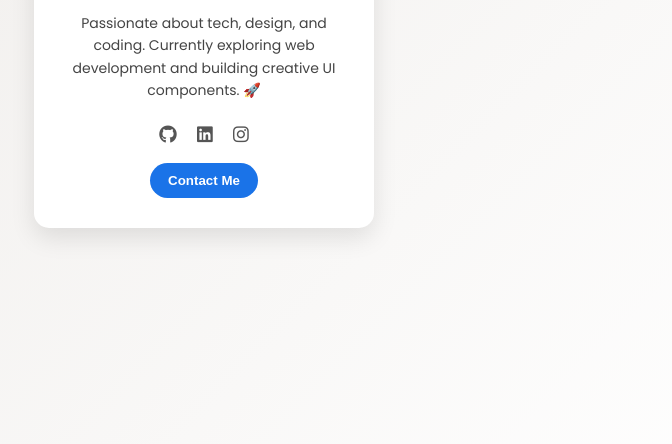
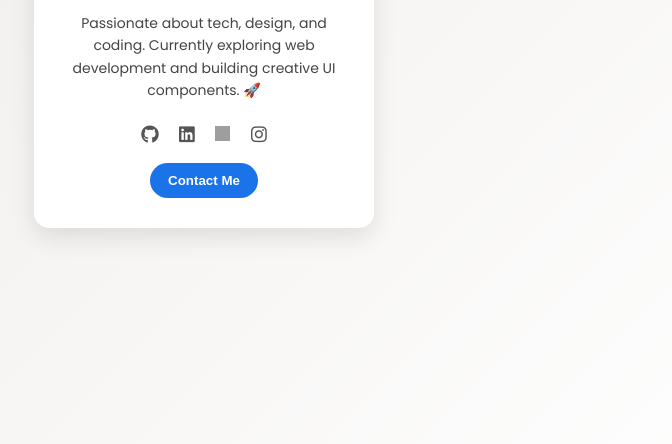
Before and after one commit to Gurmeet-12/Profile-Card, a plain HTML site: page index.html in a window 1280 px wide. Shown: the part 356-800 px from the top of the page, without its empty margins (436-1108 px from the left). Drawn offline with Linux system fonts and the light colour scheme; grey boxes are pictures that could not be loaded.

Commit message:
Update index.html

```diff
--- a/index.html
+++ b/index.html
@@ -18,9 +18,15 @@
     <div class="socials">
       <a href="https://github.com/Gurmeet-12" class="icon"><i class="fab fa-github"></i></a>
       <a href="https://www.linkedin.com/in/gurmeet-singh12/" class="icon"><i class="fab fa-linkedin"></i></a>
+      <a href="https://leetcode.com/u/Gurmeet_Singh_12/" class="icon" target="_blank">
+                <img src="https://upload.wikimedia.org/wikipedia/commons/1/19/LeetCode_logo_black.png" alt="LeetCode"
+                    style="width: 15px; height: 15px;">
+      </a>
       <a href="https://www.instagram.com/gurmeet_1699_singh/" class="icon"><i class="fab fa-instagram"></i></a>
     </div>
+    <a href="https://wa.me/918295662184" target="_blank">
     <button class="contact-btn">Contact Me</button>
+    </a>
   </div>
 </body>
 </html>
```
